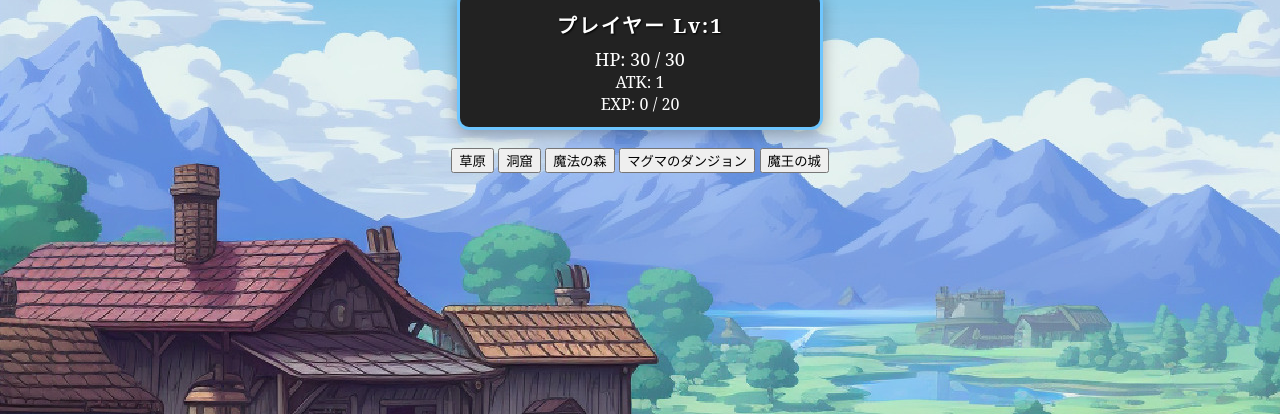
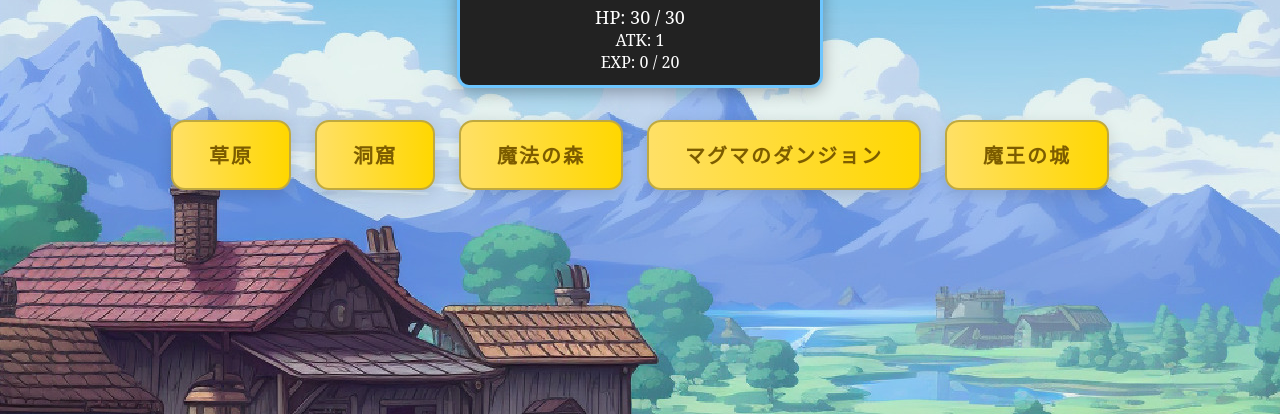
Before and after one commit to miiikotoo/typing-quest, a plain HTML site: page index.html in a window 1280 px wide. Shown: the part 386-800 px from the top of the page. Drawn offline with Linux system fonts and the light colour scheme.

Commit message:
ボタンスタイルの復元

```diff
--- a/css/style.scss
+++ b/css/style.scss
@@ -356,3 +356,42 @@ h1 {
   padding: 8px 0 10px 0;
   filter: drop-shadow(0 4px 16px rgba(0, 0, 0, 0.18));
 }
+
+.stage-select-area {
+  display: flex;
+  flex-direction: row;
+  justify-content: center;
+  flex-wrap: wrap;
+  gap: 24px;
+  margin: 32px 0 24px 0;
+}
+
+.stage-select-btn {
+  background: linear-gradient(90deg, #ffe066 0%, #ffd700 100%);
+  color: #7c5c00;
+  font-family: 'Cinzel', 'serif', '游ゴシック', YuGothic, 'Meiryo', sans-serif;
+  font-size: 1.25rem;
+  font-weight: bold;
+  border: 2.5px solid #bfa940;
+  border-radius: 14px;
+  box-shadow: 0 4px 16px rgba(0,0,0,0.13);
+  padding: 18px 36px;
+  letter-spacing: 2px;
+  cursor: pointer;
+  transition: background 0.2s, box-shadow 0.2s, transform 0.1s;
+  outline: none;
+}
+
+.stage-select-btn:hover, .stage-select-btn:focus {
+  background: linear-gradient(90deg, #fffbe6 0%, #ffe066 100%);
+  color: #bfa940;
+  box-shadow: 0 6px 24px rgba(0,0,0,0.18);
+  transform: translateY(-2px) scale(1.04);
+}
+
+.stage-select-btn:active {
+  background: #ffd700;
+  color: #bfa940;
+  box-shadow: 0 2px 8px rgba(0,0,0,0.10);
+  transform: scale(0.98);
+}
```
Also changed, not shown: css/style.css, css/style.min.css.
